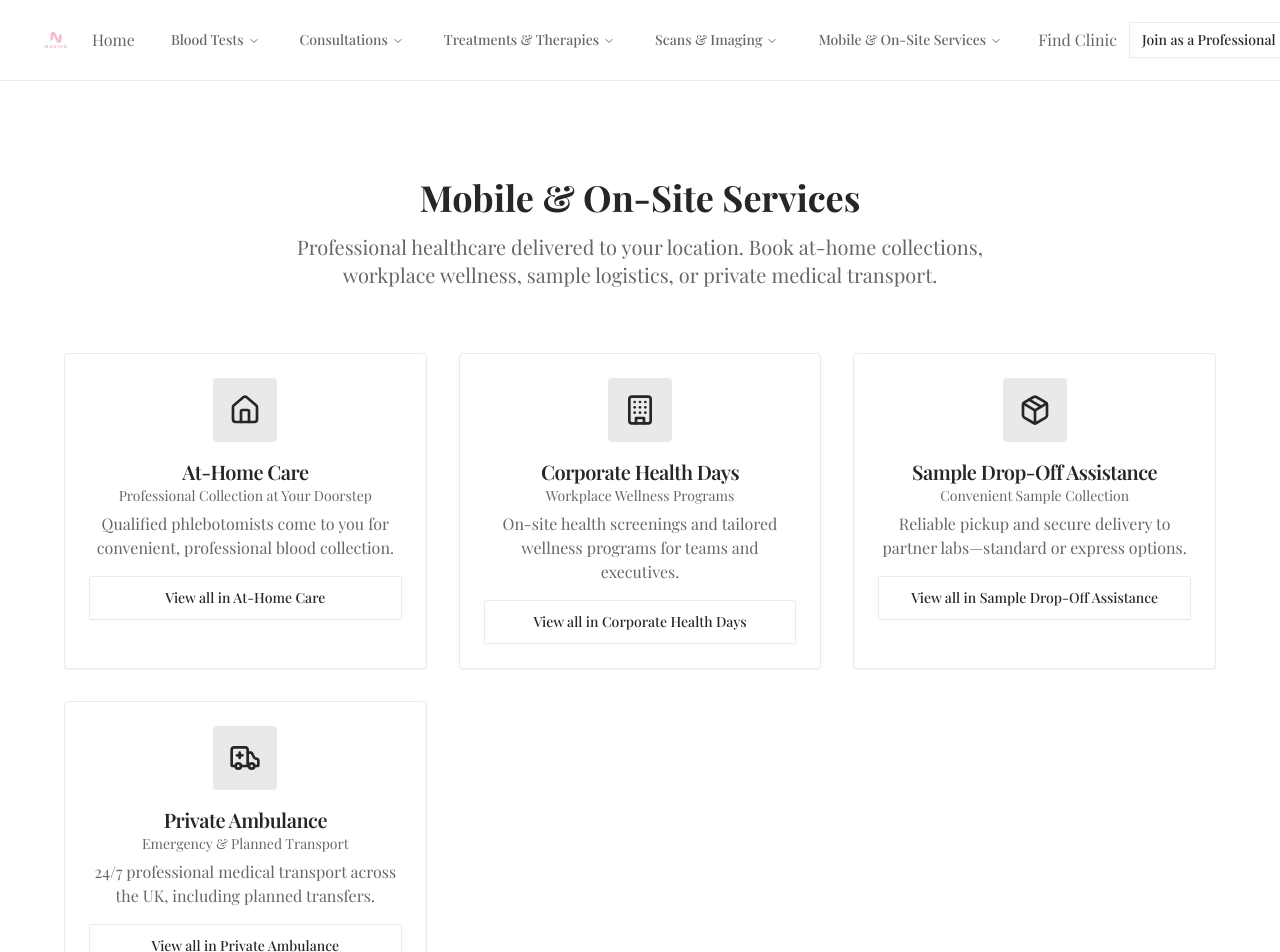
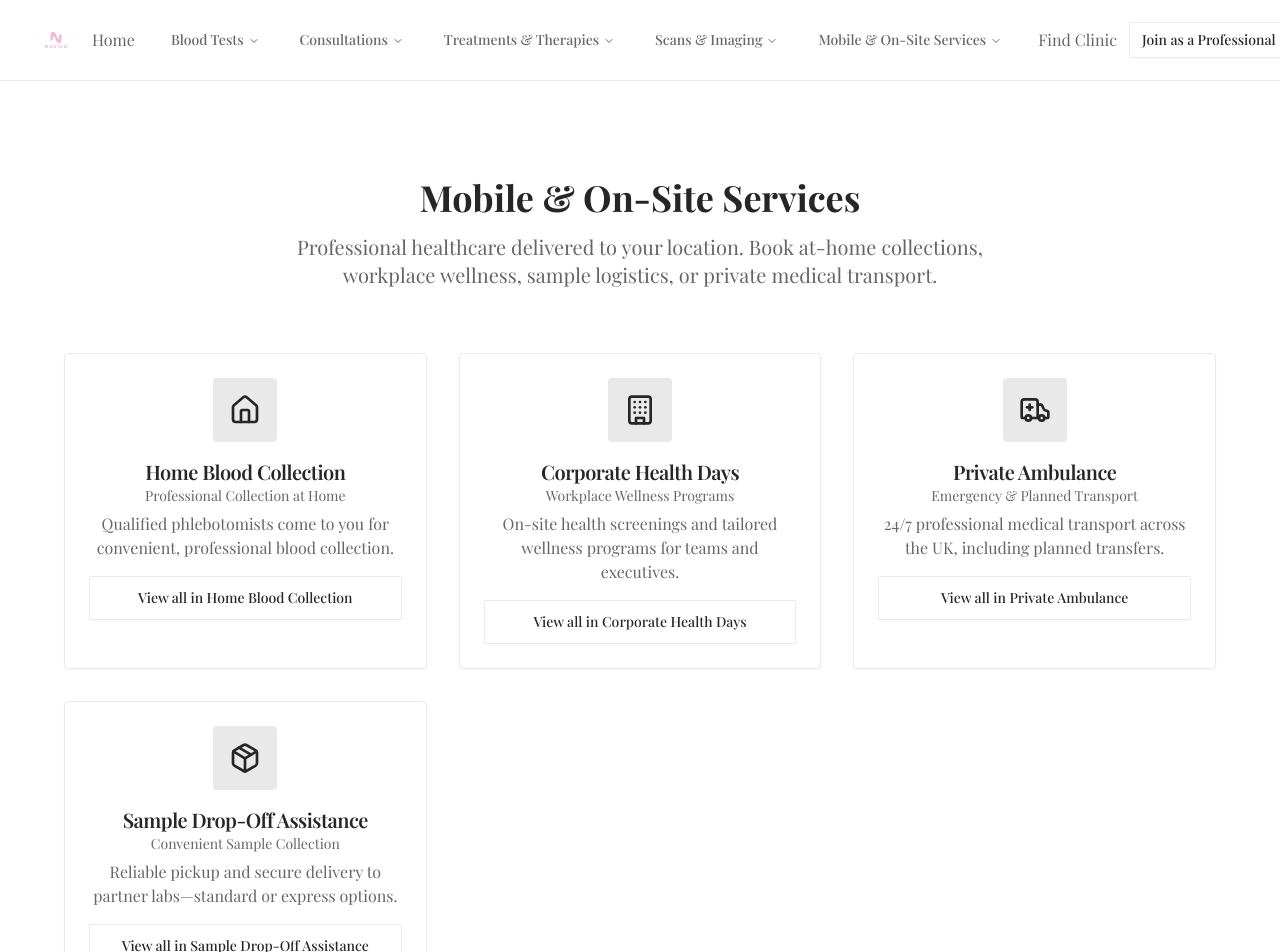
Before and after one commit to Nuvivo-HF-website/nuvivo-health-flow, a React (Vite) app: page /mobile-services in a window 1280 px wide. Shown: the top 952 px of the page. Built offline with nearby package versions, Linux system fonts and the light colour scheme.

Commit message:
Code edited in Lovable Code Editor
Edited UI in Lovable

```diff
--- a/src/pages/MobileServices.tsx
+++ b/src/pages/MobileServices.tsx
@@ -11,8 +11,8 @@ const MobileServices = () => {
   const services = [
     {
       icon: Home,
-      title: "At-Home Care",
-      subtitle: "Professional Collection at Your Doorstep",
+      title: "Home Blood Collection",
+      subtitle: "Professional Collection at Home",
       description:
         "Qualified phlebotomists come to you for convenient, professional blood collection.",
       link: "/mobile/home-collection",
@@ -26,20 +26,20 @@ const MobileServices = () => {
       link: "/mobile/corporate",
     },
     {
+      icon: Ambulance,
+      title: "Private Ambulance",
+      subtitle: "Emergency & Planned Transport",
+      description:
+        "24/7 professional medical transport across the UK, including planned transfers.",
+      link: "/private-ambulance",
+    },
+    {
       icon: Package,
       title: "Sample Drop-Off Assistance",
       subtitle: "Convenient Sample Collection",
       description:
         "Reliable pickup and secure delivery to partner labs—standard or express options.",
       link: "/mobile/sample-dropoff",
-    },
-    {
-      icon: Ambulance,
-      title: "Private Ambulance",
-      subtitle: "Emergency & Planned Transport",
-      description:
-        "24/7 professional medical transport across the UK, including planned transfers.",
-      link: "/private-ambulance",
     },
   ];
 
```
